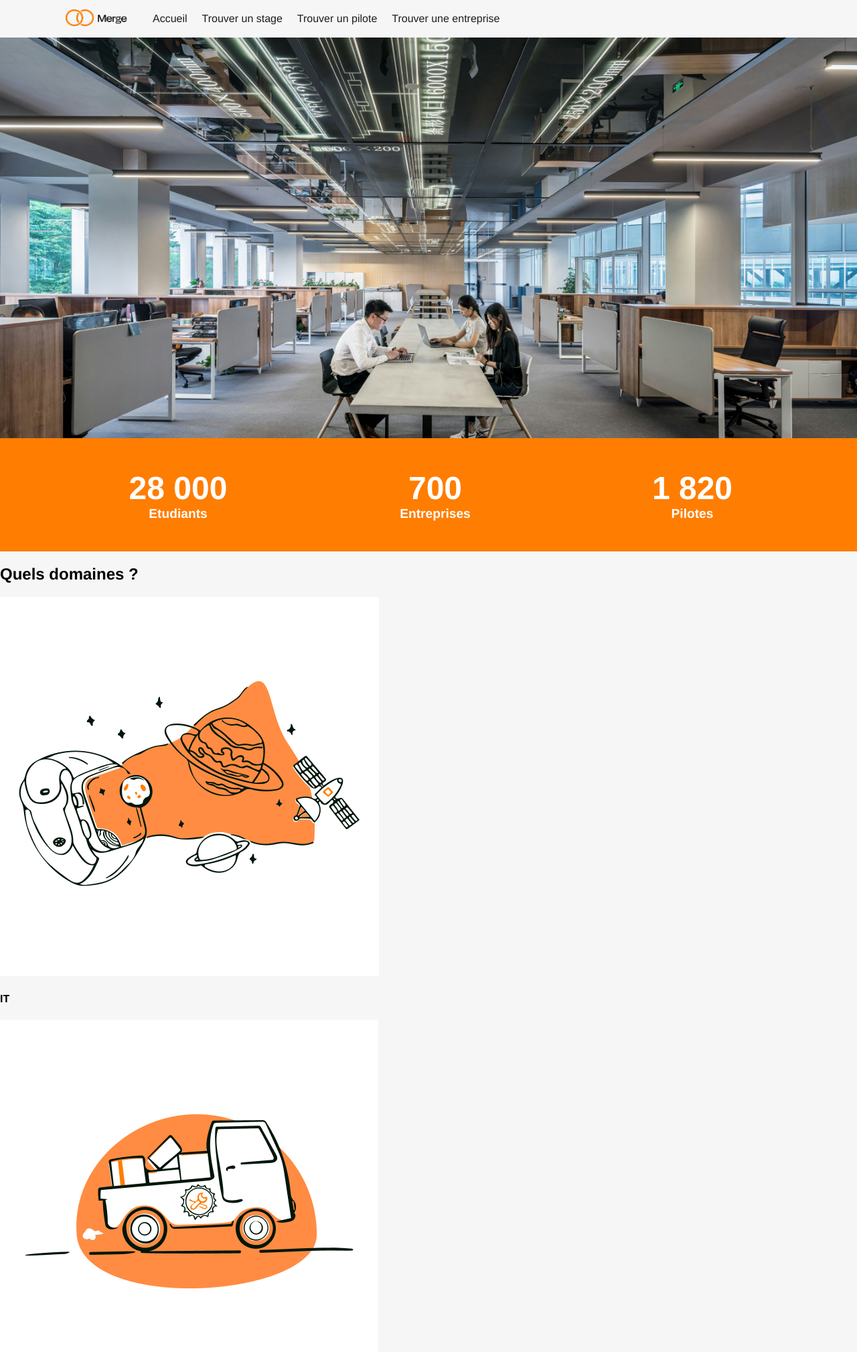
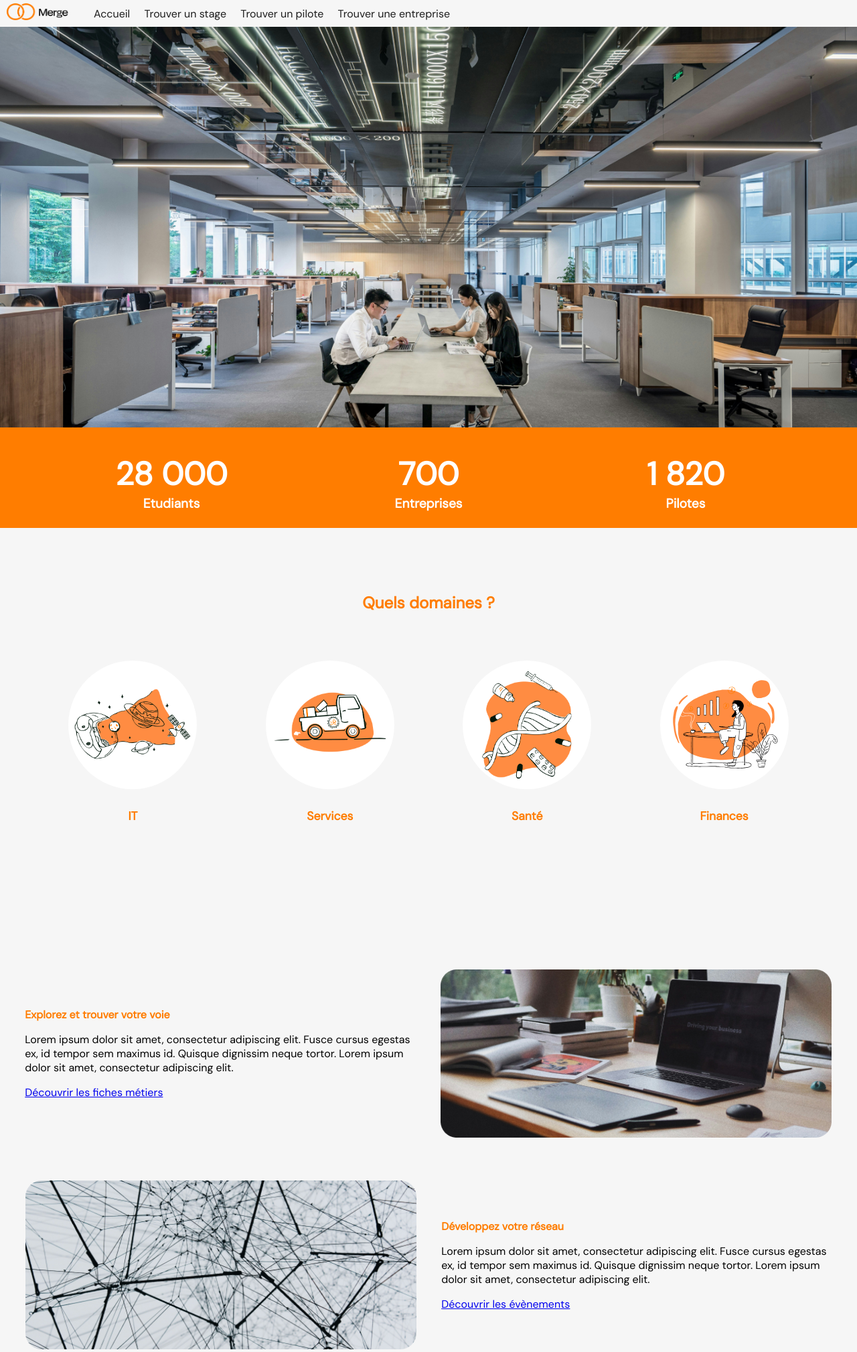
Before and after one commit to RobinNoiret/CESI_CPIA2_WEB-MERGE_WEBSITE, a PHP site: page / in a window 1280 px wide. Shown: the top 2018 px of the page at 67% size. Run offline with PHP 8.4, Linux system fonts and the light colour scheme.

Commit message:
Mise en forme des domaines et articles

```diff
--- a/SITE/CSS/style.css
+++ b/SITE/CSS/style.css
@@ -20,7 +20,12 @@ Définition du gradient :
 linear-gradient(to right, var(--gradient-color1), var(--gradient-color2), var(--gradient-color3));
 */
 
-font-family: 'helvetica';
+height: 100%;
+font-family: "DM Sans", sans-serif;
+}
+
+header {
+    width: 100%;
 }
 
 body
@@ -48,11 +53,10 @@ body
 
     gap: 30px;
     align-items: center;
-    padding: 8px 98px 8px;
 
     background-color: var(--variable-collection-blanc-fixe);
-
     /*border-bottom:solid 1px var(--noir-fixe);*/
+    padding-left: 10px;
 }
 
 nav a
@@ -106,24 +110,12 @@ nav a:hover
 
     background-color: var(--orange-action);
     display: flex;
-    padding: 10px;
 }
 
 .stats-block{
     display: block;
     text-align: center;
     font-weight: bold;
-}
-
-.stats-number {
-    font-size: 3em;
-}
-
-.stats-text {
-    font-size: 1.2rem;
-}
-
-#stats-students {
     position: relative;
     height: var(--stat-block-heigh);
     width: var(--stat-block-wigth);
@@ -132,23 +124,101 @@ nav a:hover
     transform: translate(var(--block-translate-l),var(--block-translate-r));
 }
 
-#stats-companies {
-    position: relative;
-    height:var(--stat-block-heigh);
-    width: var(--stat-block-wigth);
-    top: var(--stat-block-top);
-    left: var(--stat-block-left);
-    transform: translate(var(--block-translate-l), var(--block-translate-r));
+.stats-number {
+    font-size: 3rem;
 }
 
-#stats-pilotes {
+.stats-text {
+    font-size: 1.2rem;
+}
+
+
+/*__________________________________________ Bloc domaines __________________________________________ */
+
+.landing-domains {
+    margin-top: 7.5vw;
+    color: var(--orange-action);
+    text-align: center;
+}
+
+.landing-domains h2 {
+    font-size: 1.5rem;
+}
+
+.domains {
+    display: flex;
+    width: 100%;
+    height: 40vw;
+    justify-content: center;
+}
+
+.domain-pictures {
+    width: 15vw;
+    height: 15vw;
+    border-radius: 7.5vw;
+
+}
+
+.domain {
+    display: block;
+    text-align: center;
+    font-weight: bold;
     position: relative;
-    height: var(--stat-block-heigh);
-    width: var(--stat-block-wigth);
-    top: var(--stat-block-top);
-    left: var(--stat-block-left);
-    transform: translate(var(--block-translate-l), var(--block-translate-r));
+    margin: 4vw;
+    font-size: 1.1rem;
 }
+
+
+/*________________________________________ Bloc articles __________________________________________*/
+
+.landing-articles h4 {
+    color: var(--orange-action);
+    display: block;
+    margin-top: 10%;
+    margin-bottom: 10%;
+}
+
+.articles-pict_right {
+    display: flex;
+    justify-content: center;
+    align-items: center;
+    padding-right: 3%;
+}
+
+.articles-pict_left {
+    display: flex;
+    justify-content: center;
+    align-items: center;
+    padding-left: 3%;
+    margin-top: 5%;
+    margin-bottom: 5%;
+}
+
+.articles-text {
+    display: flex;
+    flex-direction: column;
+    justify-content: center;
+    width: 50%;
+    padding-left: 3%;
+    padding-right: 3%;
+}
+
+.article-picture {
+    width: 50%;
+    height: 25%;
+}
+
+.articles-text h4 {
+    margin: 0;
+}
+
+
+footer {
+    margin-top: 10%;
+    background-color: #f2f2f2;
+
+}
+
 
 /* To DO List :
     - Mise en forme des textes et des chiffres
--- a/SITE/index.html
+++ b/SITE/index.html
@@ -5,6 +5,7 @@
     <meta name="viewport" content="width=device-width, initial-scale=1.0">
     <title>Merge</title>
 
+    <link href="https://fonts.googleapis.com/css2?family=DM+Sans:ital,opsz@0,9..40;1,9..40&display=swap" rel="stylesheet">
     <link rel="stylesheet" href="CSS/style.css" />
 </head>
 
@@ -57,22 +58,22 @@
             <h2>Quels domaines ?</h2>
 
             <div class="domains">
-                <div class="domain-IT">
+                <div class="domain" id="domain-IT">
                     <img class="domain-pictures" src="Assets/TechnologyIT.png">
                     <h4 class="domain-title">IT</h4>
                 </div>
 
-                <div class="domain-services">
+                <div class="domain" id="domain-services">
                     <img class="domain-pictures" src="Assets/Serviceservice.png">
                     <h4 class="domain-title">Services</h4>
                 </div>
 
-                <div class="domain-Health">
+                <div class="domain" id="domain-Health">
                     <img class="domain-pictures" src="Assets/Health Care - Health Researchhealth.png">
                     <h4 class="domain-title">Santé</h4>
                 </div>
 
-                <div class="domain-Finances">
+                <div class="domain" id="domain-Finances">
                     <img class="domain-pictures" src="Assets/Business Planbusiness.svg">
                     <h4 class="domain-title">Finances</h4>
                 </div>
@@ -82,7 +83,8 @@
         <!-- ________________________________________ Bloc articles __________________________________________ -->
 
         <div class="landing-articles">
-            <div class="articles-pict_right">
+            <article class="articles-pict_right">
+                <div class="articles-text">
                     <h4>Explorez et trouver votre voie</h4>
 
                     <p>
@@ -91,12 +93,16 @@
                     </p>
 
                     <a class="CTA" href="#">Découvrir les fiches métiers</a>
+                </div>
 
                 <img class="article-picture" src="Assets/Placeholder imageexplorez et trouver votre voie.png">
 
-            </div>
+            </article>
 
-            <div class="articles-pict_left">
+            <article class="articles-pict_left">
+                <img class="article-picture" src="Assets/Placeholder imagedéveloppez votre réseau.png">
+
+                <div class="articles-text">
                     <h4>Développez votre réseau</h4>
 
                     <p>
@@ -105,11 +111,11 @@
                     </p>
 
                     <a class="CTA" href="#">Découvrir les évènements</a>
+                </div>
+            </article>
 
-                <img class="article-picture" src="Assets/Placeholder imagedéveloppez votre réseau.png">
-            </div>
-
-            <div class="articles-pict_right">
+            <article class="articles-pict_right">
+                <div class="articles-text">
                     <h4>Préparez-vous !</h4>
 
                     <p>
@@ -118,13 +124,14 @@
                     </p>
 
                     <a class="CTA" href="#">Découvrir comment vous préparez</a>
+                </div>
 
                 <img class="article-picture" src="Assets/Placeholder imagepréparez vous.png">
+            </article>
+
         </div>
 
     </div>
-
-        <br><br>
 
     <footer>
         <img id="nav-logo" src="Assets/logo avec texte.png">
@@ -140,8 +147,6 @@
     </footer>
 
 
-    </div>
-
 </body>
 
 </html>
```
Lines whose indentation alone changed are shown as unchanged.
